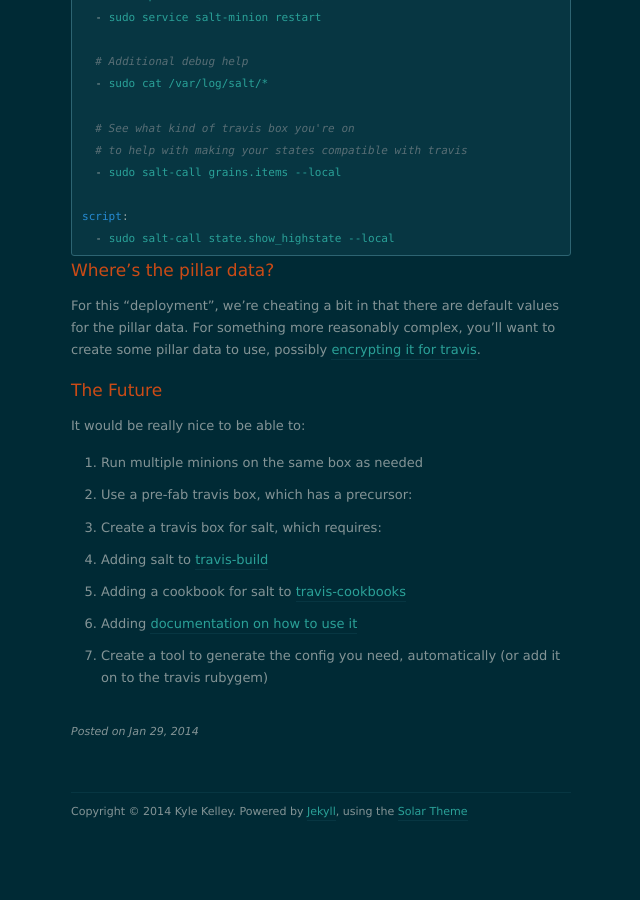
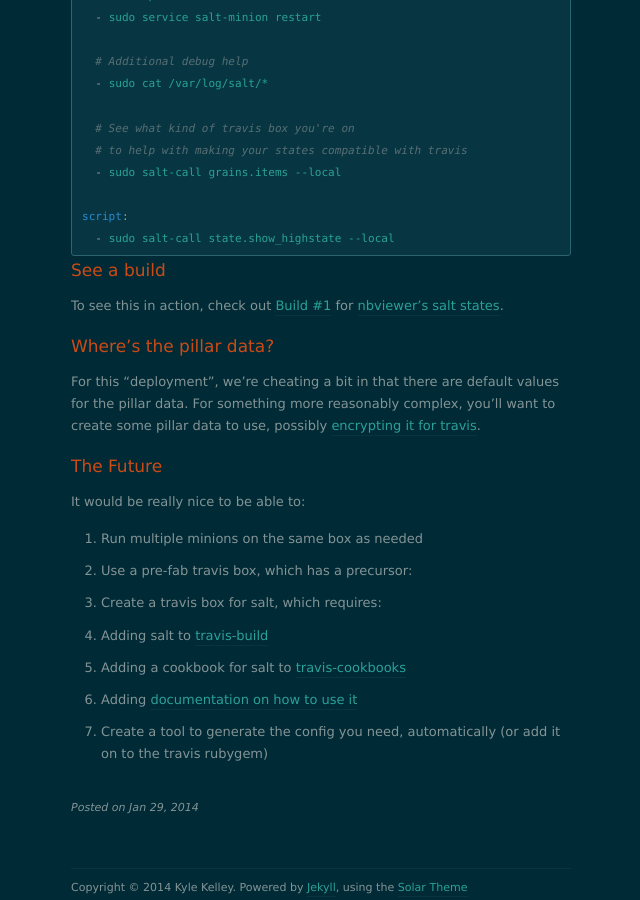
Before and after one commit to rgbkrk/rgbkrk.github.io, a Jekyll site: the page built from _posts/2014-01-29-travis-for-salt-states.markdown, in a window 1280 px wide and 900 px high, scrolled down 2312 px. Shown: the whole window, without its empty margins (319-959 px from the left). Built offline with Jekyll 4.4.1, drawn with Linux system fonts in a browser that asks for light colours; nearby versions of some CDN libraries; before the commit the page ends 3154 px from its top, so only the background shows below that.

Commit message:
Link to build

```diff
--- a/_posts/2014-01-29-travis-for-salt-states.markdown
+++ b/_posts/2014-01-29-travis-for-salt-states.markdown
@@ -117,6 +117,10 @@ script:
   - sudo salt-call state.show_highstate --local
 {% endhighlight %}
 
+# See a build
+
+To see this in action, check out [Build #1](https://travis-ci.org/ipython/salt-states-nbviewer/builds/17864495) for [nbviewer's salt states](http://github.com/ipython/salt-states-nbviewer).
+
 # Where's the pillar data?
 
 For this "deployment", we're cheating a bit in that there are default values for the pillar data. For something more reasonably complex, you'll want to create some pillar data to use, possibly [encrypting it for travis](http://docs.travis-ci.com/user/encryption-keys/).
```
